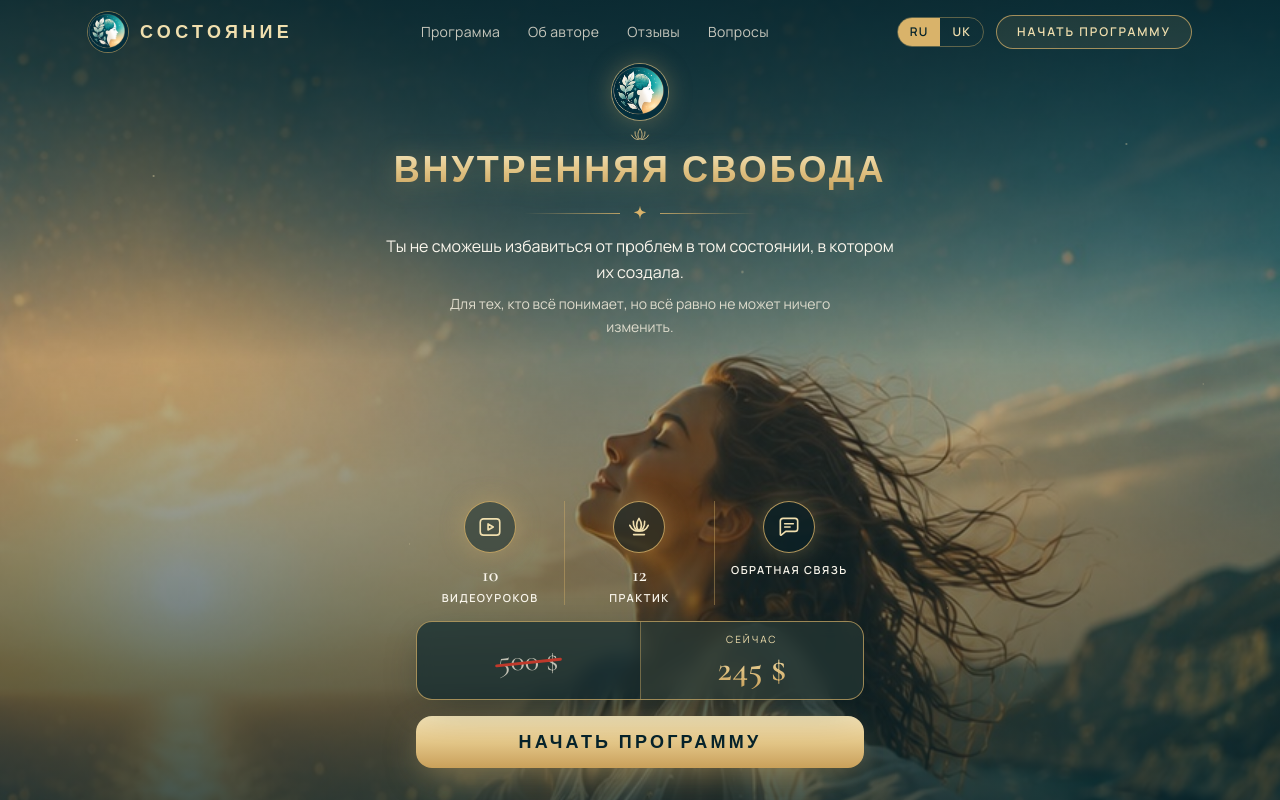
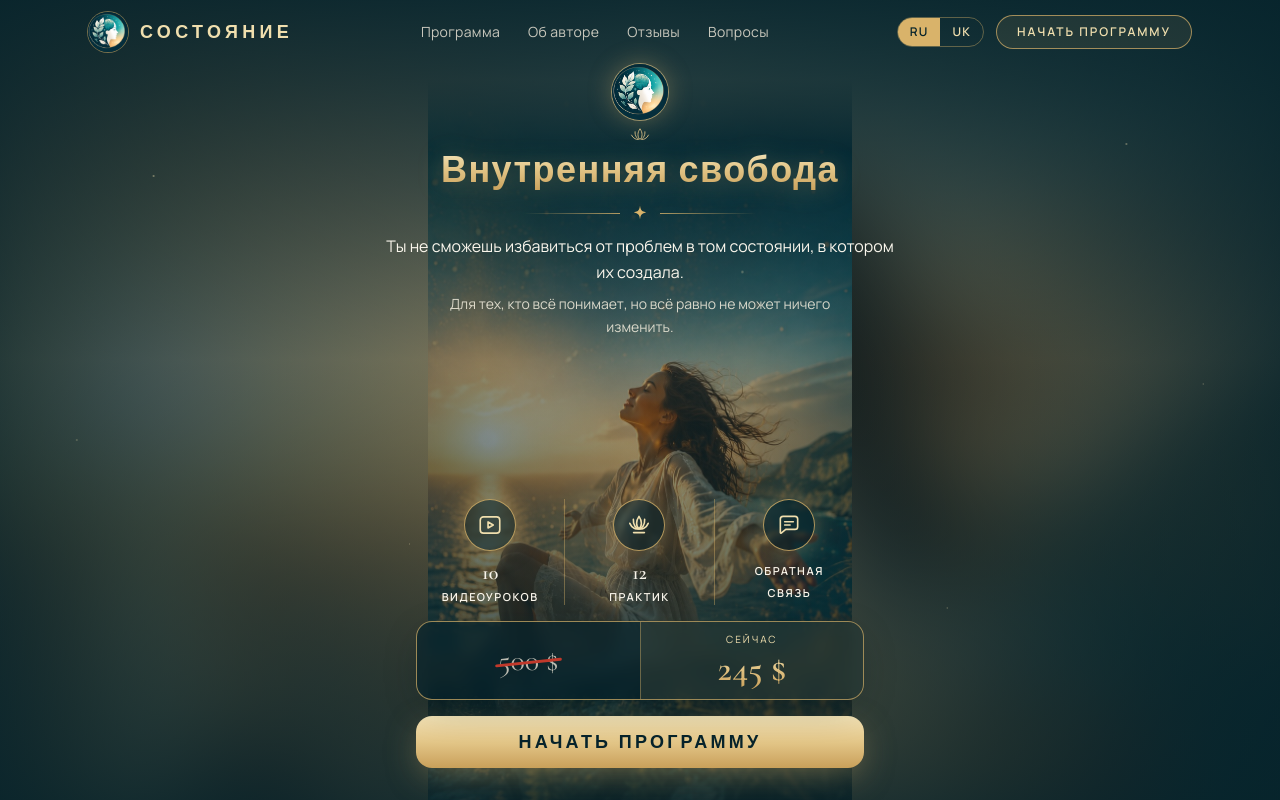
Before and after one commit to QASchoolUSA/Freedom-Inside, a Next.js app: page /ru in a window 1280 px wide. Shown: the top 800 px of the page. Built offline with nearby package versions, Linux system fonts and the light colour scheme.

Commit message:
Refactor Hero and Pricing components for improved layout and styling; enhance feature display with better text handling and responsiveness. Update localization for feedback labels in Russian and Ukrainian.

```diff
--- a/components/sections/Hero.tsx
+++ b/components/sections/Hero.tsx
@@ -14,14 +14,28 @@ export function Hero() {
 
   return (
     <section id="top" className="relative flex min-h-svh flex-col overflow-hidden">
+      {/* Blurred backdrop fills the area around the full portrait artwork */}
       <Image
         src="/images/hero.jpg"
         alt=""
         fill
         priority
         sizes="100vw"
-        className="object-cover object-[50%_52%] sm:object-[50%_36%]"
+        className="scale-110 object-cover blur-2xl brightness-90"
       />
+      {/* Full composition anchored to the bottom so nothing is cut off */}
+      <div className="absolute inset-0 [mask-image:linear-gradient(to_bottom,transparent,black_18%)] sm:top-20 sm:[mask-composite:intersect] sm:[mask-image:linear-gradient(to_right,transparent,black_12%,black_88%,transparent),linear-gradient(to_bottom,transparent,black_10%)]">
+        <Image
+          src="/images/hero.jpg"
+          alt=""
+          fill
+          priority
+          sizes="100vw"
+          className="object-contain object-bottom"
+        />
+      </div>
+      {/* Tint the blurred sides toward the brand teal on wide screens */}
+      <div className="absolute inset-0 hidden bg-gradient-to-r from-teal-950/80 via-teal-950/10 via-50% to-teal-950/80 sm:block" />
       {/* Darken top and bottom for legibility, keep the sunset visible in the middle */}
       <div className="absolute inset-0 bg-gradient-to-b from-teal-950/85 via-teal-950/25 via-45% to-teal-950/75" />
       <div className="sparkles absolute inset-0 opacity-70" />
@@ -41,7 +55,7 @@ export function Hero() {
         </Reveal>
 
         <Reveal delay={0.1}>
-          <h1 className="mt-1.5 font-display text-[2rem] font-semibold uppercase leading-tight tracking-[0.08em] sm:text-5xl short:text-4xl">
+          <h1 className="mt-1.5 font-display text-3xl font-semibold leading-tight tracking-[0.04em] sm:text-5xl short:text-4xl">
             <span className="text-gold-gradient drop-shadow-[0_2px_12px_rgba(217,179,106,0.35)]">
               {t("title")}
             </span>
@@ -50,7 +64,7 @@ export function Hero() {
         </Reveal>
 
         <Reveal delay={0.2}>
-          <p className="mx-auto mt-3 max-w-sm text-[15px] leading-relaxed text-cream-50 sm:max-w-lg sm:text-lg sm:leading-relaxed short:text-base">
+          <p className="mx-auto mt-3 max-w-[19rem] text-[15px] leading-relaxed text-cream-50 sm:max-w-lg sm:text-lg sm:leading-relaxed short:text-base">
             {t("lead1")}
           </p>
           <p className="mx-auto mt-3 max-w-xs text-[13px] leading-relaxed text-cream-100/85 sm:max-w-sm sm:text-[15px] short:mt-2 short:text-sm">
@@ -63,22 +77,29 @@ export function Hero() {
 
         {/* Bottom zone: features, price, CTA — as in the reference */}
         <Reveal delay={0.1} className="w-full">
-          <div className="mx-auto grid w-full max-w-md grid-cols-3 divide-x divide-gold-500/40">
+          <div className="mx-auto grid w-full max-w-md grid-cols-3 items-start divide-x divide-gold-500/40">
             {features.map((f, i) => {
               const Icon = FEATURE_ICONS[i];
+              const labelLines = f.label.split("\n");
+              const topText = f.value || labelLines[0];
+              const bottomText = f.value ? f.label : labelLines[1] ?? "";
               return (
                 <div key={i} className="flex flex-col items-center gap-2 px-2">
-                  <div className="flex h-13 w-13 items-center justify-center rounded-full border border-gold-500/80 bg-teal-950/50 text-gold-300 shadow-glow backdrop-blur-[2px] sm:h-15 sm:w-15 short:h-13 short:w-13">
+                  <div className="flex h-13 w-13 shrink-0 items-center justify-center rounded-full border border-gold-500/80 bg-teal-950/50 text-gold-300 shadow-glow backdrop-blur-[2px] sm:h-15 sm:w-15 short:h-13 short:w-13">
                     <Icon className="h-6 w-6 sm:h-6.5 sm:w-6.5" />
                   </div>
-                  <div className="leading-tight">
-                    {f.value && (
-                      <div className="font-display text-lg font-semibold text-cream-50 sm:text-xl">
-                        {f.value}
-                      </div>
-                    )}
-                    <div className="mt-0.5 text-[10px] font-semibold uppercase tracking-[0.14em] text-cream-50 sm:text-[11px]">
-                      {f.label}
+                  <div className="flex w-full flex-col items-center leading-tight">
+                    <div
+                      className={`flex min-h-[1.375rem] items-center justify-center sm:min-h-[1.5rem] ${
+                        f.value
+                          ? "font-display text-lg font-semibold text-cream-50 sm:text-xl"
+                          : "text-[10px] font-semibold uppercase tracking-[0.14em] text-cream-50 sm:text-[11px]"
+                      }`}
+                    >
+                      {topText}
+                    </div>
+                    <div className="mt-0.5 flex min-h-[0.875rem] items-center justify-center text-[10px] font-semibold uppercase tracking-[0.14em] text-cream-50 sm:min-h-[1rem] sm:text-[11px]">
+                      {bottomText}
                     </div>
                   </div>
                 </div>
--- a/components/sections/Pricing.tsx
+++ b/components/sections/Pricing.tsx
@@ -36,22 +36,29 @@ export function Pricing() {
         </Reveal>
 
         <Reveal delay={0.15}>
-          <div className="mt-12 grid grid-cols-3 divide-x divide-gold-500/30">
+          <div className="mt-12 grid grid-cols-3 items-start divide-x divide-gold-500/30">
             {features.map((f, i) => {
               const Icon = ICONS[i];
+              const labelLines = f.label.split("\n");
+              const topText = f.value || labelLines[0];
+              const bottomText = f.value ? f.label : labelLines[1] ?? "";
               return (
                 <div key={i} className="flex flex-col items-center gap-3 px-3">
-                  <div className="flex h-16 w-16 items-center justify-center rounded-full border-2 border-gold-500/70 bg-teal-950/60 text-gold-400 shadow-glow">
+                  <div className="flex h-16 w-16 shrink-0 items-center justify-center rounded-full border-2 border-gold-500/70 bg-teal-950/60 text-gold-400 shadow-glow">
                     <Icon className="h-7 w-7" />
                   </div>
-                  <div className="leading-tight">
-                    {f.value && (
-                      <div className="font-display text-2xl font-semibold text-cream-50">
-                        {f.value}
-                      </div>
-                    )}
-                    <div className="mt-0.5 text-[11px] font-semibold uppercase tracking-[0.14em] text-cream-100/85 sm:text-xs">
-                      {f.label}
+                  <div className="flex w-full flex-col items-center leading-tight">
+                    <div
+                      className={`flex min-h-[1.75rem] items-center justify-center ${
+                        f.value
+                          ? "font-display text-2xl font-semibold text-cream-50"
+                          : "text-[11px] font-semibold uppercase tracking-[0.14em] text-cream-100/85 sm:text-xs"
+                      }`}
+                    >
+                      {topText}
+                    </div>
+                    <div className="mt-0.5 flex min-h-[1rem] items-center justify-center text-[11px] font-semibold uppercase tracking-[0.14em] text-cream-100/85 sm:text-xs">
+                      {bottomText}
                     </div>
                   </div>
                 </div>
--- a/messages/ru.json
+++ b/messages/ru.json
@@ -170,7 +170,7 @@
     "features": [
       { "value": "10", "label": "видеоуроков" },
       { "value": "12", "label": "практик" },
-      { "value": "", "label": "обратная связь" }
+      { "value": "", "label": "обратная\nсвязь" }
     ],
     "oldPrice": "500 $",
     "nowLabel": "сейчас",
--- a/messages/uk.json
+++ b/messages/uk.json
@@ -170,7 +170,7 @@
     "features": [
       { "value": "10", "label": "відеоуроків" },
       { "value": "12", "label": "практик" },
-      { "value": "", "label": "зворотний зв'язок" }
+      { "value": "", "label": "зворотний\nзв'язок" }
     ],
     "oldPrice": "500 $",
     "nowLabel": "зараз",
```
